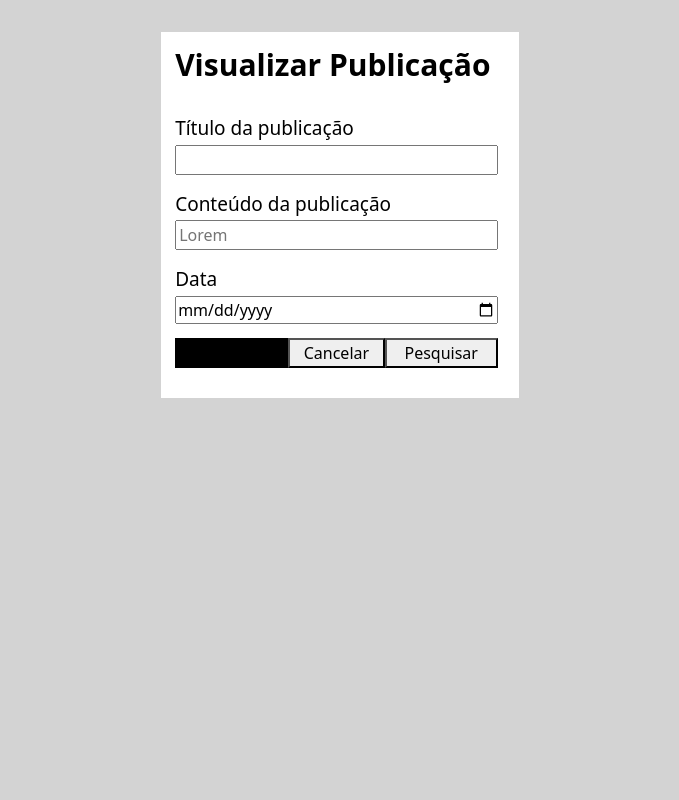
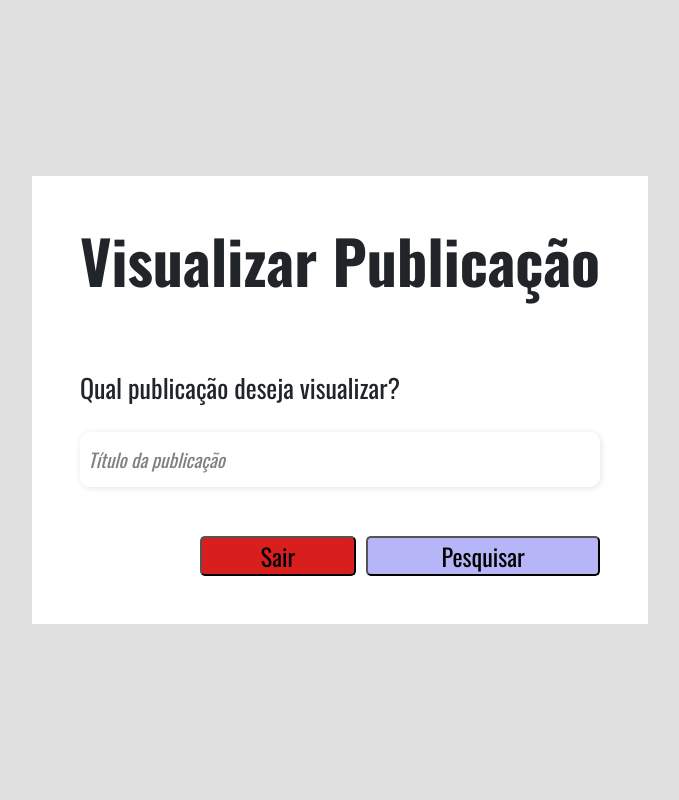
Before and after one commit to Fredericodgv/trainee-2022.2, a PHP site: page /app/views/admin/view_posts.html in a window 1280 px wide. Shown: the whole page, without its empty margins (300-979 px from the left). Run offline with PHP 8.4, Linux system fonts and the light colour scheme.

Commit message:
Atualizando Admin-Forms

```diff
--- a/clarimDiario/app/views/admin/view_posts.html
+++ b/clarimDiario/app/views/admin/view_posts.html
@@ -1,6 +1,6 @@
 <!DOCTYPE html>
 
-<html>
+<html lang="pt-br">
 
     <head>
         <meta charset="utf-8">
@@ -13,28 +13,38 @@
     </head>
 
     <body>
+        <div class="container-view">
+            <div class="form">
+                <form action="#">
+            <div class="form-header-view">
+                    <h1>Visualizar Publicação</h1>
+                </div>
 
-        <main class="principal">
-            <div class="container-view">
-                <h1>Visualizar Publicação</h1>
-                <p class="titulo-view">Título da publicação</p>
-                <input class="titulo-input-edit" type="text">
-                <p class="conteudo-view">Conteúdo da publicação</p>
-                <input class="texto-input-view" type="text" placeholder="Lorem">
-                <p class="data-view">Data</p>
-                <input class="data-input-view" type="date" placeholder="dd/mm/yy">
+                <div class="input-view">
 
-                <div class="btns aux-button-view">
-                    <button class="btn_close">
-                        Cancelar
-                    </button>
-                    <button class="btn_add">
-                        Pesquisar
-                    </button>
+                    <p class="title-add">Qual publicação deseja visualizar?</p>
+
+                    <div class="input-box">
+                        <input id="title" type="text" placeholder="Título da publicação" required>
+                    </div>
+
                 </div>
-            </div>
-        </main>
 
-    </body>
+                <div class="aux-button view-button">
+
+                <div class="exit-button">
+                    <button>Sair</button>
+                </div>
+
+                <div class="add-button">
+                    <button>Pesquisar</button>
+                </div>
+
+
+
+            </form>
+        </div>
+    </div>
+</body>
 
 </html>
--- a/clarimDiario/public/css/admin_posts_forms.css
+++ b/clarimDiario/public/css/admin_posts_forms.css
@@ -1,268 +1,215 @@
-html, body {
-    color: black;
+* {
+    padding: 0;
+    margin: 0;
+    box-sizing: border-box;
+    font-family: 'Oswald', sans-serif;
+}
+
+body {
+    width: 100%;
+    height: 100vh;
+    display: flex;
+    justify-content: center;
+    align-items: center;
+    background-color: #bdbdbd75;
+}
+
+.container {
+    width: 40%;
+    height: 80vh;
+    display: flex;
+}
+
+.form {
+    width: 100%;
+    display: flex;
+    justify-content: center;
+    align-items: center;
+    flex-direction: column;
+    background-color: white;
+    box-shadow: 30px 30px 30px rgba(190, 104, 104, 0.815);
+    padding: 3rem;
+}
+
+.form-header {
+    margin-bottom: 3rem;
+    display: flex;
+    justify-content: space-between;
+}
+
+.form-header h1 {
+    font-size: 60px;
+    font-weight: 700;
+}
+
+.input {
+    display: flex;
+    flex-direction: column;
+}
+
+.input p {
+    font-size: 30px;
+}
+
+.input-box {
+    display: flex;
+    flex-direction: column;
+    margin-bottom: 1.1rem;
+}
+
+.input-box input {
+    margin: 0.6rem 0;
+    padding: 0.8rem 1.2rem;
+    border: none;
+    border-radius: 10px;
+    box-shadow: 1px 1px 6px #0000001c;
+    font-size: 19px;
+    font-style: italic;
+    padding-left: 0.5rem;
+    color: gray;
+}
+
+.input-box input:hover {
+    background-color: #bdbdbd75;
+}
+
+.input-box input:focus-visible {
+    outline: 2px solid #d91e1e;
+}
+
+.input-box input::placeholder {
+    color: gray;
+}
+
+.exit-button {
+    width: 30%;
+    margin-right: 10px;
+}
+
+.add-button {
+    width: 45%;
+}
+
+.exit-button button {
+    background-color: #d91e1e;
+    border-radius: 5px;
+    width: 100%;
+}
+
+.add-button button {
+    background-color: #0c0ce94d;
+    border-radius: 5px;
+    width: 100%;
+    cursor: pointer;
+}
+
+.aux-button {
+    display: flex;
+    justify-content: end;
+    align-items: flex-end;
     margin-top: 1rem;
-    background-color: lightgray;
+}
+
+.exit-button button {
+    text-decoration: none;
+    font-size: 25px;
+}
+
+.add-button button {
+    text-decoration: none;
+    font-size: 25px;
+}
+
+/* Inicio do Forms-Delete */
+
+.delete-button {
+    margin-top: 2.5rem;
+}
+
+.form-header-delete h1 {
+    font-size: 60px;
+    font-weight: 700;
+}
+
+.input-delete p{
+    font-size: 26px;
+    margin-top: 4.5rem;
+    margin-bottom: 4.5rem;
+}
+
+/* Fim do Forms-Delete */
+
+/* Inicio do Forms-View */
+
+.form-header-view h1 {
+    font-size: 60px;
+    font-weight: 700;
+}
+
+.input-view p {
+    font-size: 26px;
+    margin-top: 4.5rem;
+}
+
+.view-button {
+    margin-top: 2.5rem;
 }
 
 
-
-
-/* Inicio do Forms-Add */
-
-
-
-
-.container-add {
-    border: 10px;
-    max-width: 28%;
-    margin: auto;
-    background-color: white;
-    padding-bottom: 30px;
+@media screen and (max-height: 920px) {
+    .form {
+        box-shadow: none;
     }
 
-.container-add h1{
-    font-size: 30px;
-    font-weight: 700;
-    padding-top: 15px;
-    margin-bottom: 1rem;
-    margin-left: 4%;
+    .container {
+        width: 90%;
+        height: 96%;
     }
 
-.titulo-input-add {
-    width: 90%;
-    margin-left: 4%;
+    .input p {
+        font-size: 26px;
     }
 
-.texto-input-add {
-    width: 90%;
-    margin-left: 4%;
+    .exit-button button {
+        text-decoration: none;
+        font-size: 24px;
     }
 
-.data-input-add {
-    width: 90%;
-    margin-left: 4%;
+    .add-button button {
+        text-decoration: none;
+        font-size: 24px;
     }
 
-.titulo-add {
-    padding-top: 15px;
-    margin-bottom: 2px;
-    font-size: 19px;
-    margin-left: 4%;
+    .form-header h1 {
+        font-size: 40px;
+    }
 }
 
-.conteudo-add {
-    padding-top: 15px;
-    margin-bottom: 2px;
-    font-size: 19px;
-    margin-left: 4%;
+@media screen and (max-height: 700px) {
+    .form {
+        box-shadow: none;
     }
 
-.data-add {
-    padding-top: 15px;
-    margin-bottom: 2px;
-    font-size: 19px;
-    margin-left: 4%;
+    .container {
+        width: 90%;
+        height: 96%;
     }
 
-.aux-button-add {
-    background-color: black;
-    max-width: 90%;
-    margin-left: 4%;
-    margin-top: 4%;
-    display: flex;
-    justify-content: flex-end;
+    .input p {
+        font-size: 20px;
     }
 
-.btn_close {
-    width: 30%;
+    .exit-button button {
+        text-decoration: none;
+        font-size: 20px;
     }
 
-.btn_add {
-    width: 35%;
+    .add-button button {
+        text-decoration: none;
+        font-size: 20px;
     }
 
-
-
-
-/* Inicio do Forms-Edit */
-
-
-
-
-.container-edit {
-    border: 10px;
-    max-width: 28%;
-    margin: auto;
-    background-color: white;
-    padding-bottom: 30px;
+    .form-header h1 {
+        font-size: 35px;
     }
-
-.container-edit h1{
-    font-size: 30px;
-    font-weight: 700;
-    padding-top: 15px;
-    margin-bottom: 1rem;
-    margin-left: 4%;
 }
-
-.titulo-input-edit {
-    width: 90%;
-    margin-left: 4%;
-}
-
-.texto-input-edit {
-    width: 90%;
-    margin-left: 4%;
-}
-
-.data-input-edit {
-    width: 90%;
-    margin-left: 4%;
-}
-
-.titulo-edit {
-    padding-top: 15px;
-    margin-bottom: 2px;
-    font-size: 19px;
-    margin-left: 4%;
-}
-
-.conteudo-edit {
-    padding-top: 15px;
-    margin-bottom: 2px;
-    font-size: 19px;
-    margin-left: 4%;
-}
-
-.data-edit {
-    padding-top: 15px;
-    margin-bottom: 2px;
-    font-size: 19px;
-    margin-left: 4%;
-}
-
-.aux-button-edit {
-    background-color: black;
-    max-width: 90%;
-    margin-left: 4%;
-    margin-top: 4%;
-    display: flex;
-    justify-content: flex-end;
-}
-
-
-
-
-/* Inicio do Forms-View */
-
-
-
-
-.container-view {
-    border: 10px;
-    max-width: 28%;
-    margin: auto;
-    background-color: white;
-    padding-bottom: 30px;
-}
-
-.container-view h1{
-    font-size: 30px;
-    font-weight: 700;
-    padding-top: 15px;
-    margin-bottom: 1rem;
-    margin-left: 4%;
-}
-
-.titulo-input-view {
-    width: 90%;
-    margin-left: 4%;
-}
-
-.texto-input-view {
-    width: 90%;
-    margin-left: 4%;
-}
-
-.data-input-view {
-    width: 90%;
-    margin-left: 4%;
-}
-
-.titulo-view {
-    padding-top: 15px;
-    margin-bottom: 2px;
-    font-size: 19px;
-    margin-left: 4%;
-}
-
-.conteudo-view {
-    padding-top: 15px;
-    margin-bottom: 2px;
-    font-size: 19px;
-    margin-left: 4%;
-}
-
-.data-view {
-    padding-top: 15px;
-    margin-bottom: 2px;
-    font-size: 19px;
-    margin-left: 4%;
-}
-
-.aux-button-view {
-    background-color: black;
-    max-width: 90%;
-    margin-left: 4%;
-    margin-top: 4%;
-    display: flex;
-    justify-content: flex-end;
-}
-
-.btn_close {
-    width: 30%;
-}
-
-.btn_add {
-    width: 35%;
-}
-
-
-
-
-/* Inicio do Forms-Delete */
-
-
-
-
-.container-delete {
-    border: 10px;
-    max-width: 28%;
-    margin: auto;
-    background-color: white;
-    padding-bottom: 30px;
-}
-
-.container-delete h1{
-    font-size: 30px;
-    font-weight: 700;
-    padding-top: 15px;
-    margin-bottom: 1rem;
-    margin-left: 4%;
-}
-
-.conteudo-delete {
-    padding-top: 15px;
-    margin-bottom: 2px;
-    font-size: 19px;
-    margin-left: 4%;
-}
-
-.aux-button-delete {
-    background-color: black;
-    max-width: 90%;
-    margin-left: 4%;
-    margin-top: 4%;
-    display: flex;
-    justify-content: flex-end;
-}
```
Also changed, not shown: clarimDiario/app/views/admin/add_posts.html (+41 -20 lines), clarimDiario/app/views/admin/delete_posts.html (+24 -15 lines), clarimDiario/app/views/admin/edit_posts.html (+41 -20 lines). Lines whose indentation alone changed are shown as unchanged.
